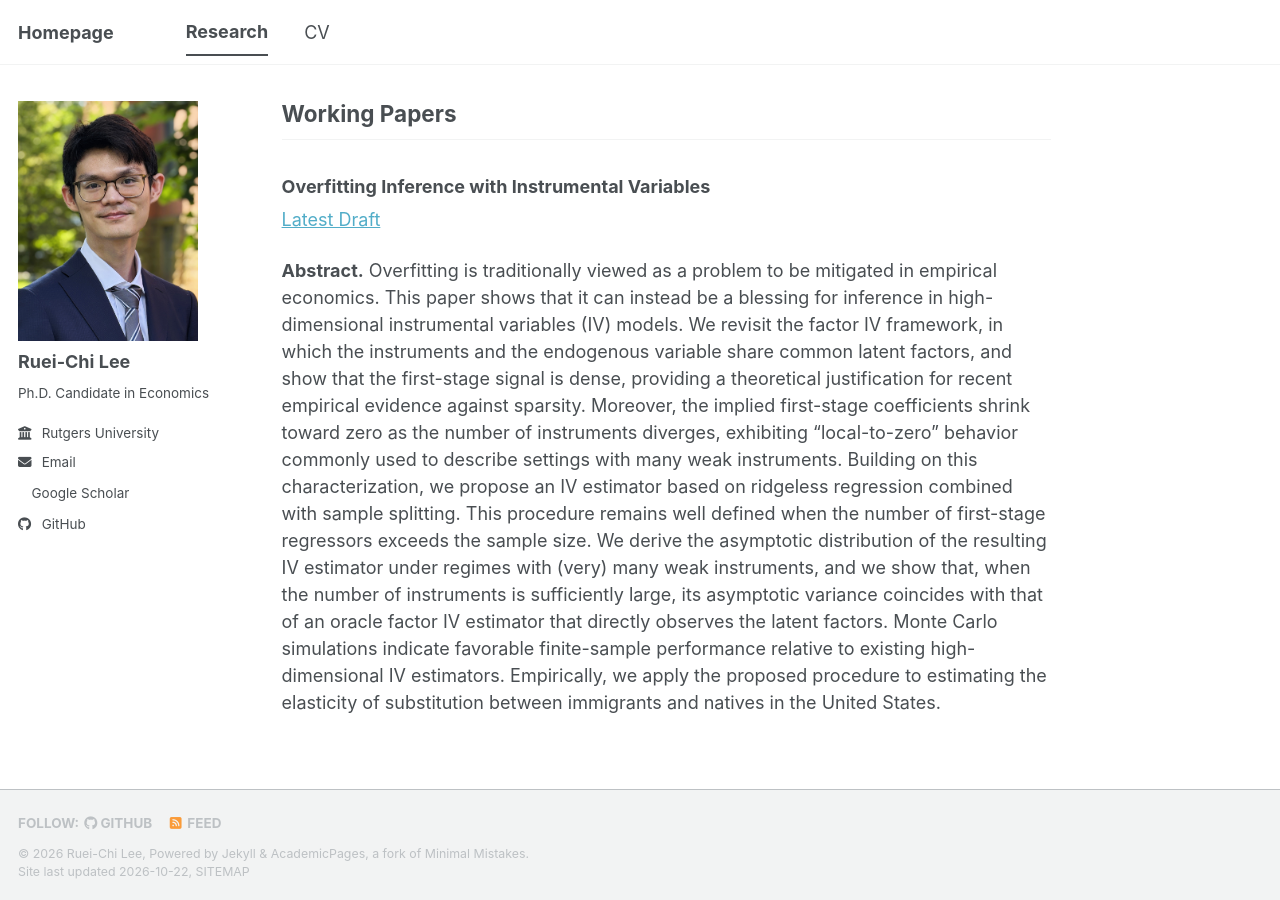
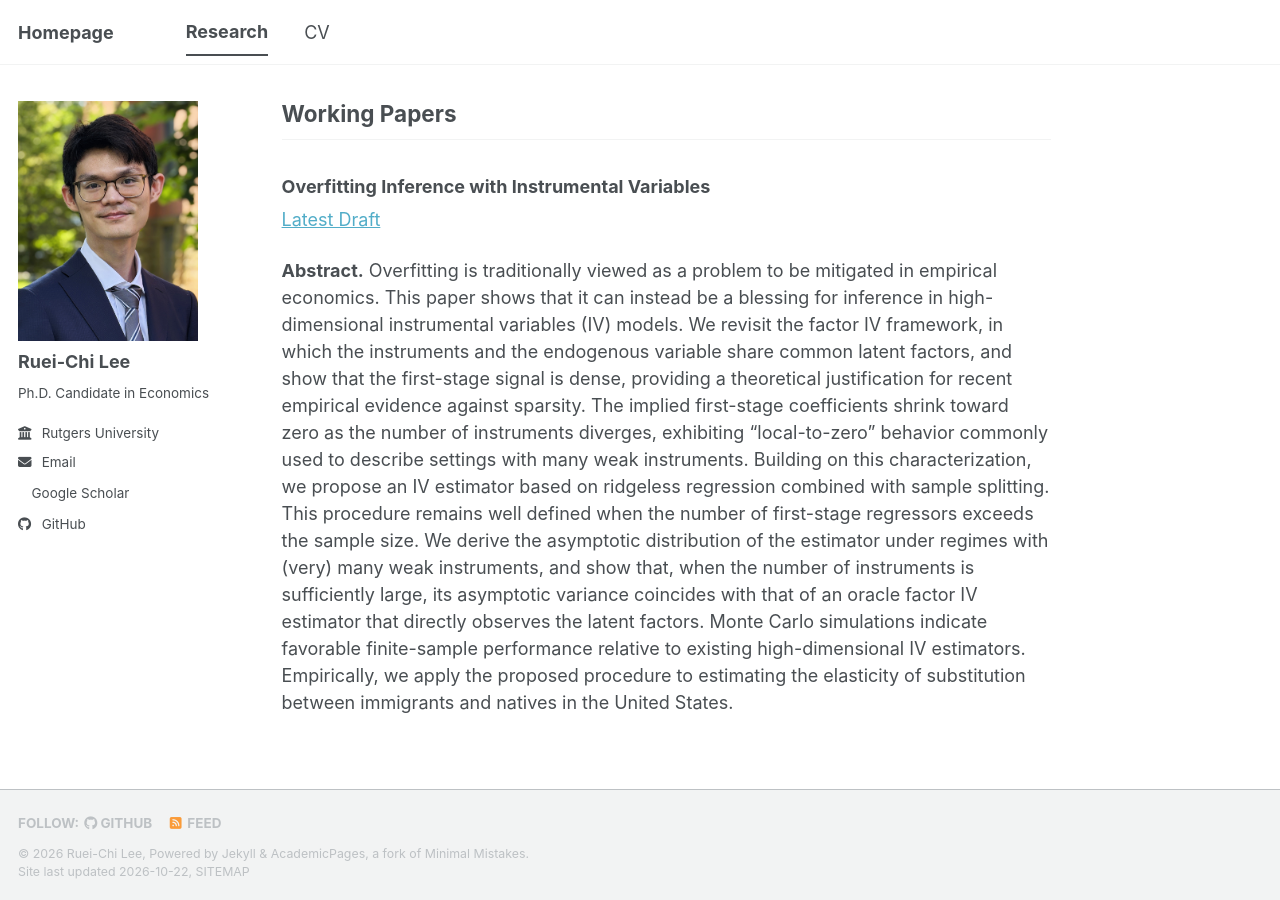
Before and after one commit to rueichilee/rueichilee.github.io, a Jekyll site: the page built from _pages/research.md, in a window 1280 px wide and 900 px high, scrolled down 640 px. Built offline with Jekyll 4.4.1, drawn with Linux system fonts in a browser that asks for light colours; a style sheet for code colours, icons or effects is not loaded.

Commit message:
Update research.md

```diff
--- a/_pages/research.md
+++ b/_pages/research.md
@@ -18,7 +18,7 @@ Accepted in *Econometric Theory*. [arXiv](https://arxiv.org/abs/2609.10617)
 
 [Latest Draft](/files/JMP.pdf)
 
-**Abstract.** Overfitting is traditionally viewed as a problem to be mitigated in empirical economics. This paper shows that it can instead be a blessing for inference in high-dimensional instrumental variables (IV) models. We revisit the factor IV framework, in which the instruments and the endogenous variable share common latent factors, and show that the first-stage signal is dense, providing a theoretical justification for recent empirical evidence against sparsity. Moreover, the implied first-stage coefficients shrink toward zero as the number of instruments diverges, exhibiting “local-to-zero” behavior commonly used to describe settings with many weak instruments. Building on this characterization, we propose an IV estimator based on ridgeless regression combined with sample splitting. This procedure remains well defined when the number of first-stage regressors exceeds the sample size. We derive the asymptotic distribution of the resulting IV estimator under regimes with (very) many weak instruments, and we show that, when the number of instruments is sufficiently large, its asymptotic variance coincides with that of an oracle factor IV estimator that directly observes the latent factors. Monte Carlo simulations indicate favorable finite-sample performance relative to existing high-dimensional IV estimators. Empirically, we apply the proposed procedure to estimating the elasticity of substitution between immigrants and natives in the United States.
+**Abstract.** Overfitting is traditionally viewed as a problem to be mitigated in empirical economics. This paper shows that it can instead be a blessing for inference in high-dimensional instrumental variables (IV) models. We revisit the factor IV framework, in which the instruments and the endogenous variable share common latent factors, and show that the first-stage signal is dense, providing a theoretical justification for recent empirical evidence against sparsity. The implied first-stage coefficients shrink toward zero as the number of instruments diverges, exhibiting “local-to-zero” behavior commonly used to describe settings with many weak instruments. Building on this characterization, we propose an IV estimator based on ridgeless regression combined with sample splitting. This procedure remains well defined when the number of first-stage regressors exceeds the sample size. We derive the asymptotic distribution of the estimator under regimes with (very) many weak instruments, and show that, when the number of instruments is sufficiently large, its asymptotic variance coincides with that of an oracle factor IV estimator that directly observes the latent factors. Monte Carlo simulations indicate favorable finite-sample performance relative to existing high-dimensional IV estimators. Empirically, we apply the proposed procedure to estimating the elasticity of substitution between immigrants and natives in the United States.
 
 <!--
 ## Work in Progress
```
